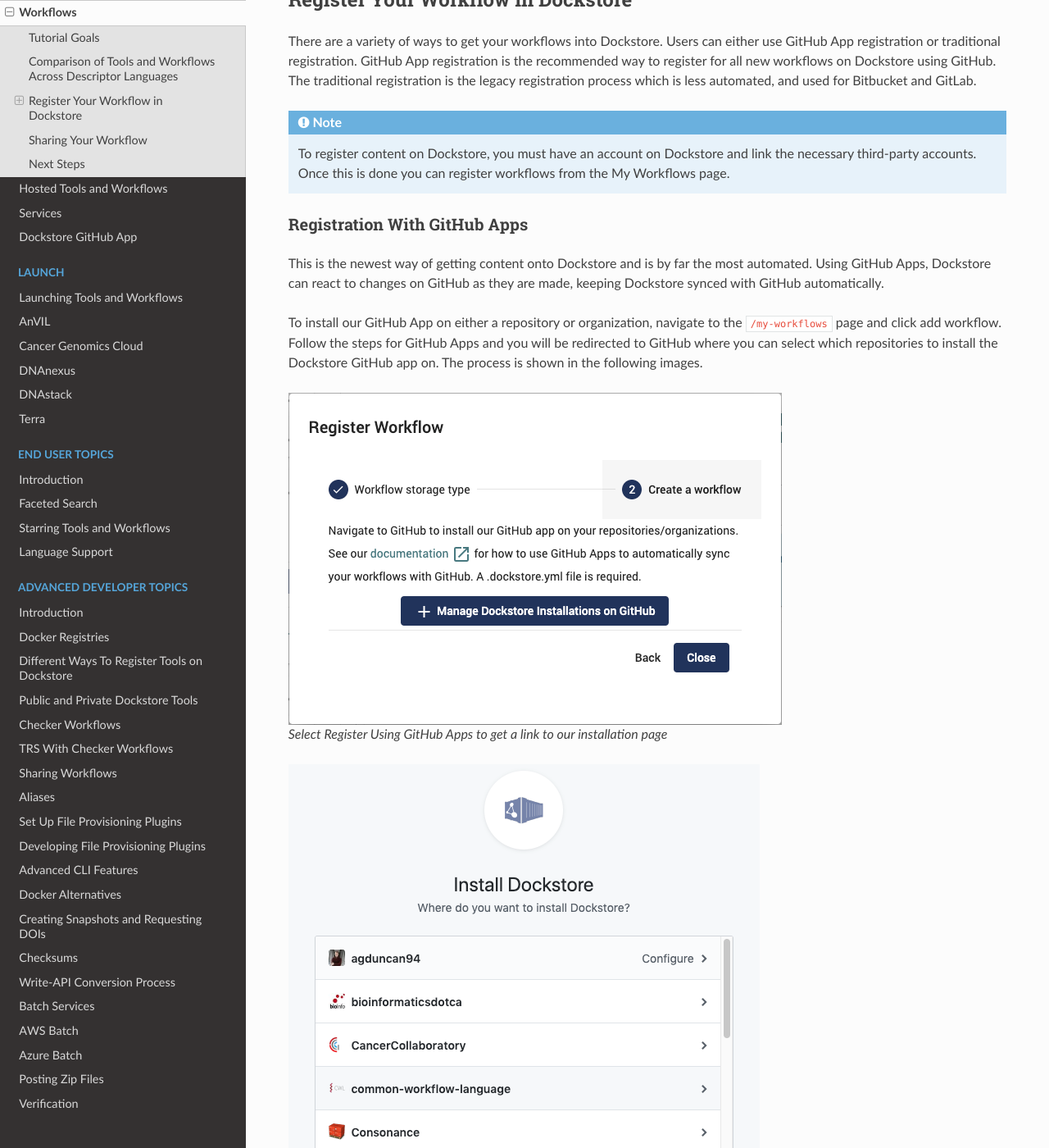
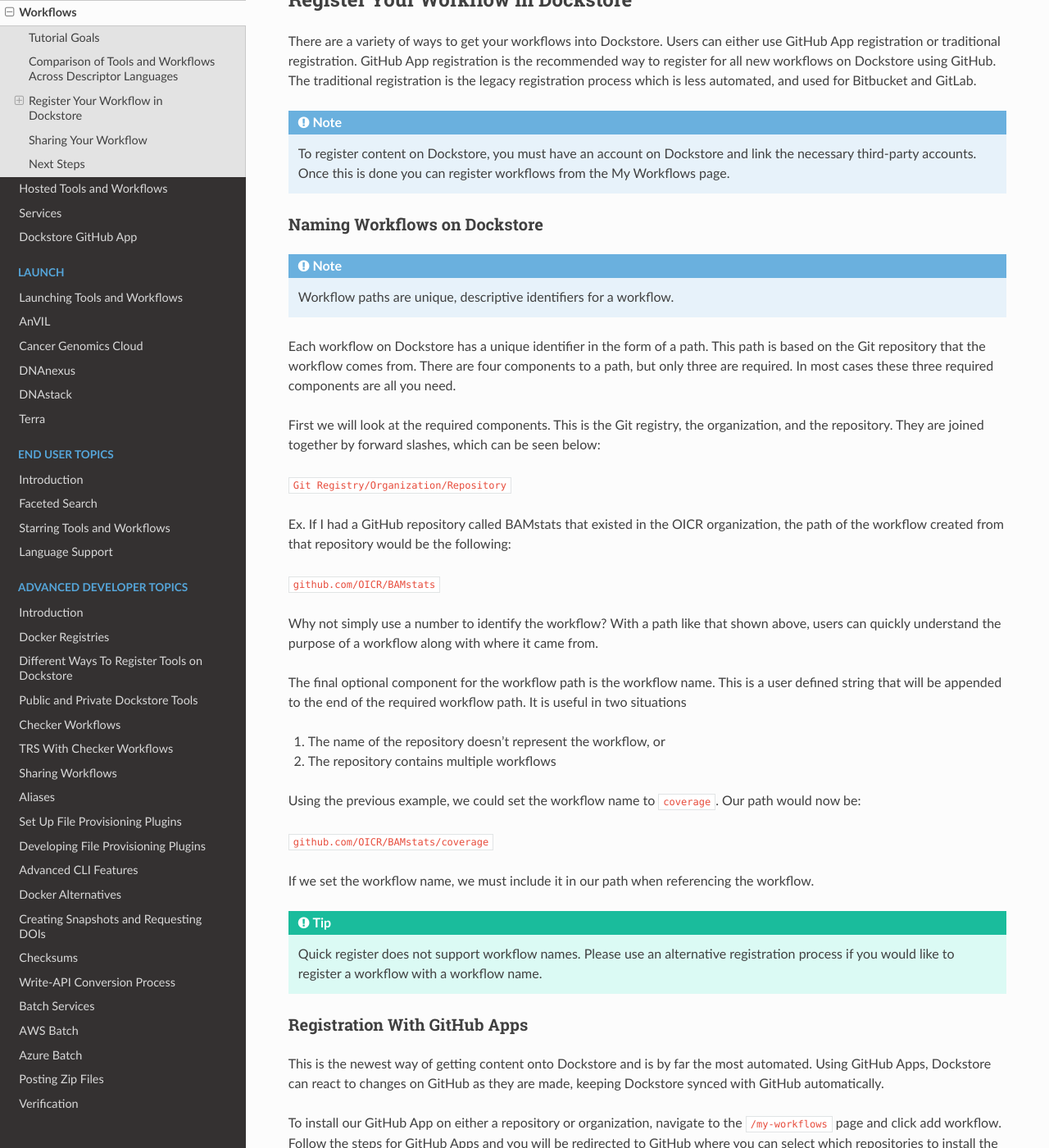
Before and after one commit to dockstore/dockstore-documentation, a Sphinx documentation site: the page built from docs/getting-started/dockstore-workflows.rst, in a window 1280 px wide and 1400 px high, scrolled down 1194 px. Shown: the whole window at 82% size. Built offline with Sphinx 7.4.7 and the Read the Docs theme 2.0.0, drawn with Linux system fonts in a browser that asks for light colours.

Commit message:
added information to workflows registration tutorial about workflow name

```diff
--- a/docs/getting-started/dockstore-workflows.rst
+++ b/docs/getting-started/dockstore-workflows.rst
@@ -65,6 +65,46 @@
 .. note:: To register content on Dockstore, you must have an account on Dockstore and
    link the necessary third-party accounts. Once this is done you can register
    workflows from the My Workflows page.
+
+
+Naming Workflows on Dockstore
+~~~~~~~~~~~~~~~~~~~~~~~~~~~~~
+
+.. note:: Workflow paths are unique, descriptive identifiers for a workflow.
+
+Each workflow on Dockstore has a unique identifier in the form of a path. This path is based on
+the Git repository that the workflow comes from. There are four components to a path, but only
+three are required. In most cases these three required components are all you need.
+
+First we will look at the required components. This is the Git registry, the organization, and
+the repository. They are joined together by forward slashes, which can be seen below:
+
+``Git Registry/Organization/Repository``
+
+Ex. If I had a GitHub repository called BAMstats that existed in the OICR organization, the path of
+the workflow created from that repository would be the following:
+
+``github.com/OICR/BAMstats``
+
+Why not simply use a number to identify the workflow? With a path like that shown above, users
+can quickly understand the purpose of a workflow along with where it came from.
+
+The final optional component for the workflow path is the workflow name. This is a user defined
+string that will be appended to the end of the required workflow path. It is useful in two situations
+
+1) The name of the repository doesn't represent the workflow, or
+2) The repository contains multiple workflows
+
+Using the previous example, we could set the workflow name to ``coverage``. Our path would now be:
+
+``github.com/OICR/BAMstats/coverage``
+
+If we set the workflow name, we must include it in our path when referencing the workflow.
+
+.. tip:: Quick register does not support workflow names. Please use an alternative registration
+   process if you would like to register a workflow with a workflow name.
+
+
 
 .. _Registration With GitHub Apps:
 
```
